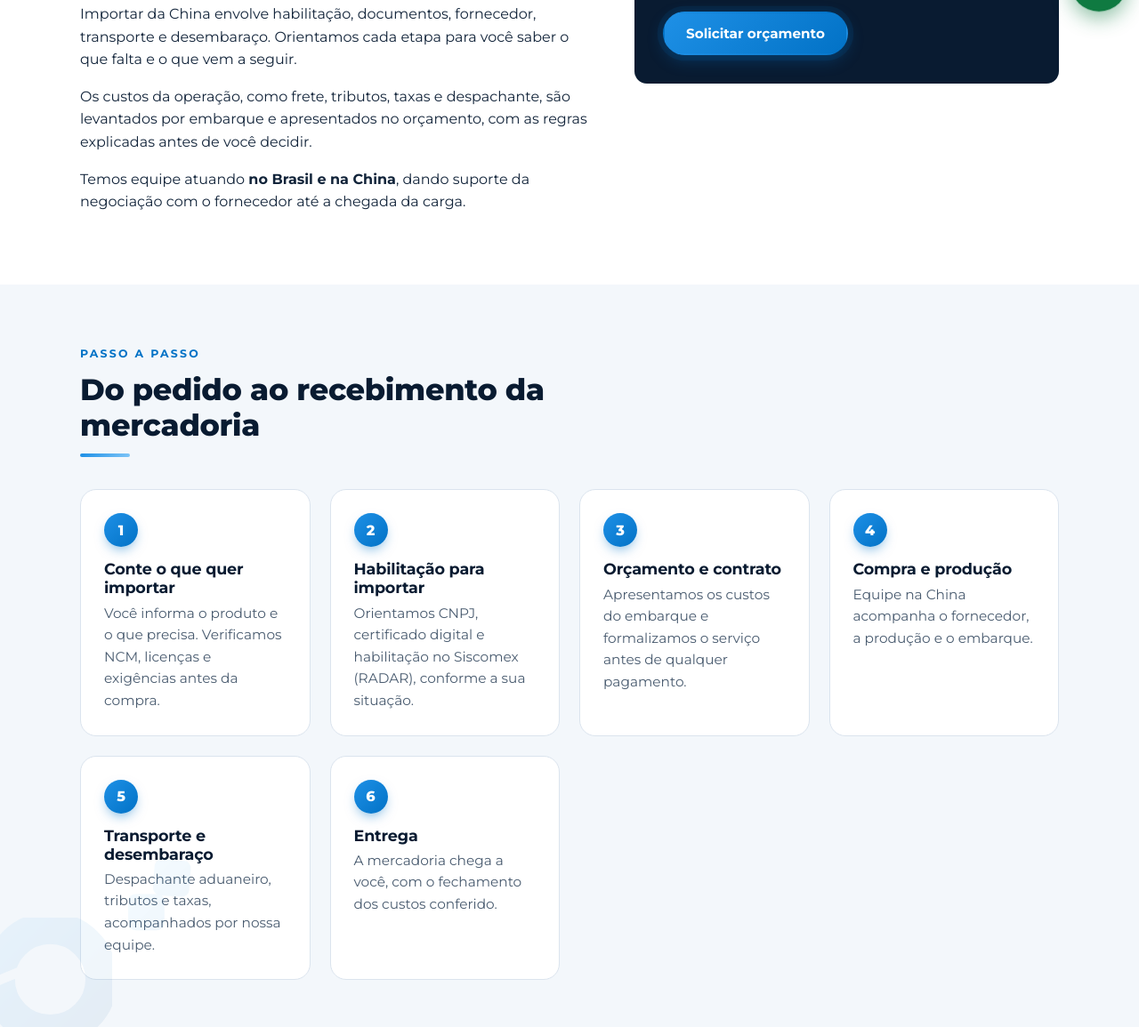
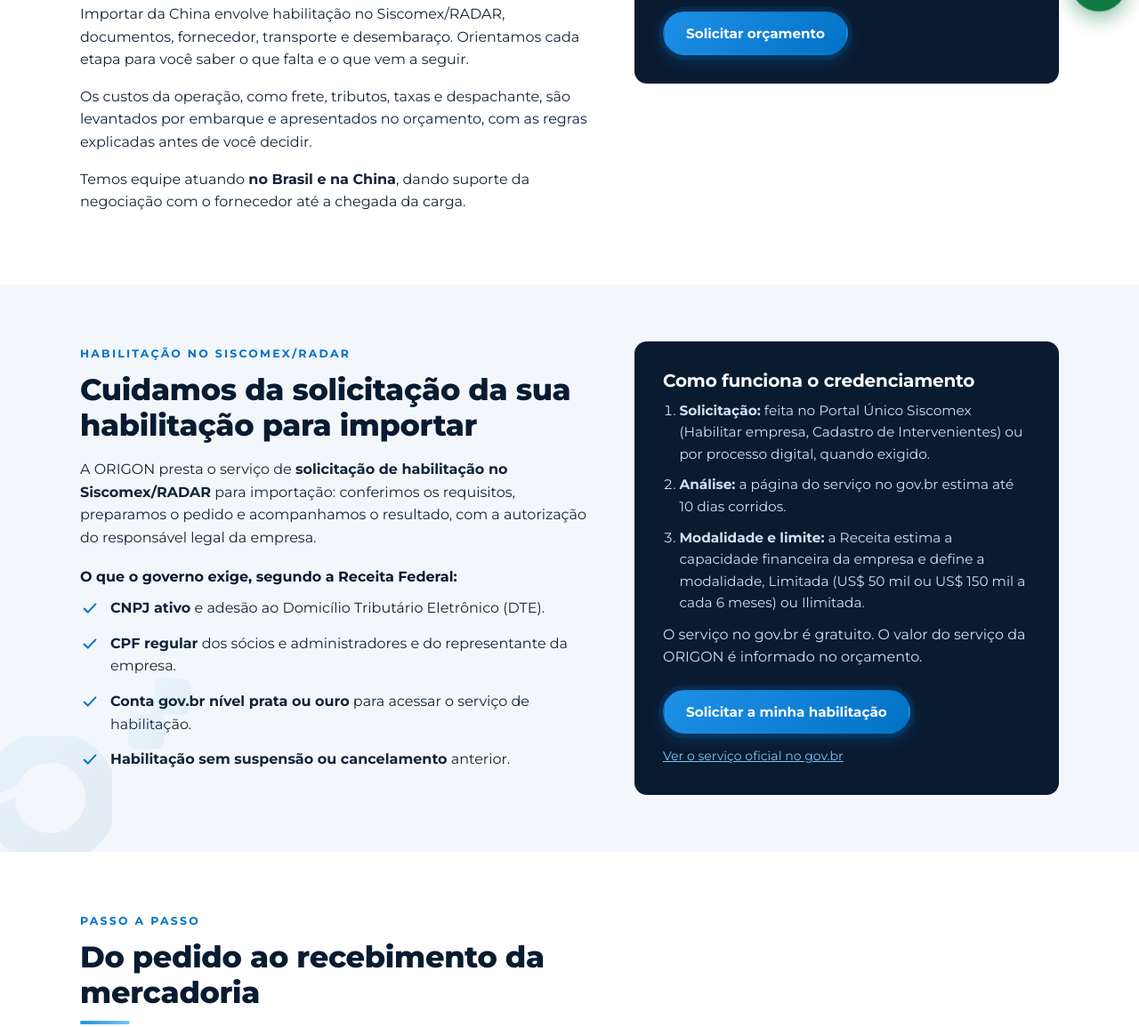
Before and after one commit to jardson55/origon-site-teste, a plain HTML site: page importacao-da-china.html in a window 1280 px wide. Shown: the part 774-1929 px from the top of the page at 89% size. Drawn offline with Linux system fonts and the light colour scheme.

Commit message:
Atualiza site de teste: habilitacao Siscomex/RADAR e modalidades corrigidas (noindex mantido)
Co-Authored-By: Claude Sonnet 5.5 <noreply@anthropic.com>

```diff
--- a/css/marca.css
+++ b/css/marca.css
@@ -250,3 +250,9 @@ body:has(.nav.is-open) .fab-orcamento { display: none; }
 .cta-band .btn--primary { --pulso: 255,255,255; }
 .btn--primary:hover, .btn--whatsapp:hover { animation-play-state: paused; }
 @media (prefers-reduced-motion: reduce) { .btn--primary, .btn--whatsapp { animation: none; } }
+
+/* Habilitação no Siscomex/RADAR */
+.sub-lista { margin: 18px 0 10px; font-weight: 700; color: var(--navy); }
+.panel ol.lista-simples { padding-left: 1.2em; }
+.panel ol.lista-simples li { margin-bottom: 10px; }
+.panel .fonte { margin: 14px 0 0; font-size: .88rem; }
--- a/importacao-da-china.html
+++ b/importacao-da-china.html
@@ -21,7 +21,7 @@
   <link href="https://fonts.googleapis.com/css2?family=Montserrat:wght@400;500;600;700;800&display=swap" rel="stylesheet">
   <link rel="stylesheet" href="css/style.css">
   <link rel="stylesheet" href="css/importacao.css?v=6">
-  <link rel="stylesheet" href="css/marca.css?v=6">
+  <link rel="stylesheet" href="css/marca.css?v=7">
 </head>
 <body>
   <a class="skip-link" href="#conteudo">Ir para o conteúdo</a>
@@ -67,7 +67,7 @@
         <div>
           <span class="eyebrow">O serviço</span>
           <h2>Como funciona a importação com a ORIGON</h2>
-          <p>Importar da China envolve habilitação, documentos, fornecedor, transporte e desembaraço. Orientamos cada etapa para você saber o que falta e o que vem a seguir.</p>
+          <p>Importar da China envolve habilitação no Siscomex/RADAR, documentos, fornecedor, transporte e desembaraço. Orientamos cada etapa para você saber o que falta e o que vem a seguir.</p>
           <p>Os custos da operação, como frete, tributos, taxas e despachante, são levantados por embarque e apresentados no orçamento, com as regras explicadas antes de você decidir.</p>
           <p>Temos equipe atuando <strong>no Brasil e na China</strong>, dando suporte da negociação com o fornecedor até a chegada da carga.</p>
         </div>
@@ -79,7 +79,35 @@
       </div>
     </section>
 
-    <section class="section section--soft" id="passo-a-passo">
+    <section class="section section--soft" id="habilitacao">
+      <div class="container split">
+        <div>
+          <span class="eyebrow">Habilitação no Siscomex/RADAR</span>
+          <h2>Cuidamos da solicitação da sua habilitação para importar</h2>
+          <p>A ORIGON presta o serviço de <strong>solicitação de habilitação no Siscomex/RADAR</strong> para importação: conferimos os requisitos, preparamos o pedido e acompanhamos o resultado, com a autorização do responsável legal da empresa.</p>
+          <p class="sub-lista">O que o governo exige, segundo a Receita Federal:</p>
+          <ul class="checklist">
+            <li><svg viewBox="0 0 24 24" fill="none" stroke="currentColor" stroke-width="2.2" stroke-linecap="round" stroke-linejoin="round" aria-hidden="true"><path d="M5 12.5l4.5 4.5L19 7"/></svg><span><strong>CNPJ ativo</strong> e adesão ao Domicílio Tributário Eletrônico (DTE).</span></li>
+            <li><svg viewBox="0 0 24 24" fill="none" stroke="currentColor" stroke-width="2.2" stroke-linecap="round" stroke-linejoin="round" aria-hidden="true"><path d="M5 12.5l4.5 4.5L19 7"/></svg><span><strong>CPF regular</strong> dos sócios e administradores e do representante da empresa.</span></li>
+            <li><svg viewBox="0 0 24 24" fill="none" stroke="currentColor" stroke-width="2.2" stroke-linecap="round" stroke-linejoin="round" aria-hidden="true"><path d="M5 12.5l4.5 4.5L19 7"/></svg><span><strong>Conta gov.br nível prata ou ouro</strong> para acessar o serviço de habilitação.</span></li>
+            <li><svg viewBox="0 0 24 24" fill="none" stroke="currentColor" stroke-width="2.2" stroke-linecap="round" stroke-linejoin="round" aria-hidden="true"><path d="M5 12.5l4.5 4.5L19 7"/></svg><span><strong>Habilitação sem suspensão ou cancelamento</strong> anterior.</span></li>
+          </ul>
+        </div>
+        <div class="panel">
+          <h3>Como funciona o credenciamento</h3>
+          <ol class="lista-simples" style="color:#cfe0f1">
+            <li><strong>Solicitação:</strong> feita no Portal Único Siscomex (Habilitar empresa, Cadastro de Intervenientes) ou por processo digital, quando exigido.</li>
+            <li><strong>Análise:</strong> a página do serviço no gov.br estima até 10 dias corridos.</li>
+            <li><strong>Modalidade e limite:</strong> a Receita estima a capacidade financeira da empresa e define a modalidade, Limitada (US$ 50 mil ou US$ 150 mil a cada 6 meses) ou Ilimitada.</li>
+          </ol>
+          <p>O serviço no gov.br é gratuito. O valor do serviço da ORIGON é informado no orçamento.</p>
+          <a class="btn btn--primary" href="contato.html" data-quote>Solicitar a minha habilitação</a>
+          <p class="fonte"><a href="https://www.gov.br/pt-br/servicos/credenciar-pessoa-juridica-no-siscomex" target="_blank" rel="noopener" style="color:#7cc4f7">Ver o serviço oficial no gov.br<span class="sr-only"> (abre em nova aba)</span></a></p>
+        </div>
+      </div>
+    </section>
+
+    <section class="section" id="passo-a-passo">
       <div class="container">
         <div class="section-head">
           <span class="eyebrow">Passo a passo</span>
@@ -87,7 +115,7 @@
         </div>
         <ol class="steps steps--auto">
           <li><h3>Conte o que quer importar</h3><p>Você informa o produto e o que precisa. Verificamos NCM, licenças e exigências antes da compra.</p></li>
-          <li><h3>Habilitação para importar</h3><p>Orientamos CNPJ, certificado digital e habilitação no Siscomex (RADAR), conforme a sua situação.</p></li>
+          <li><h3>Habilitação para importar</h3><p>Fazemos a solicitação da sua habilitação no Siscomex/RADAR e orientamos CNPJ e documentos, conforme a sua situação.</p></li>
           <li><h3>Orçamento e contrato</h3><p>Apresentamos os custos do embarque e formalizamos o serviço antes de qualquer pagamento.</p></li>
           <li><h3>Compra e produção</h3><p>Equipe na China acompanha o fornecedor, a produção e o embarque.</p></li>
           <li><h3>Transporte e desembaraço</h3><p>Despachante aduaneiro, tributos e taxas, acompanhados por nossa equipe.</p></li>
@@ -96,7 +124,7 @@
       </div>
     </section>
 
-    <section class="section">
+    <section class="section section--soft">
       <div class="container">
         <div class="section-head">
           <span class="eyebrow">Mais fácil e confiável</span>
@@ -123,7 +151,7 @@
       </div>
     </section>
 
-    <section class="section section--soft">
+    <section class="section">
       <div class="container">
         <div class="cta-band">
           <div>
```
Also changed, not shown: contato.html (+1 -1 lines), criacao-de-sites.html (+1 -1 lines), index.html (+3 -3 lines), regras-de-importacao.html (+4 -3 lines).
